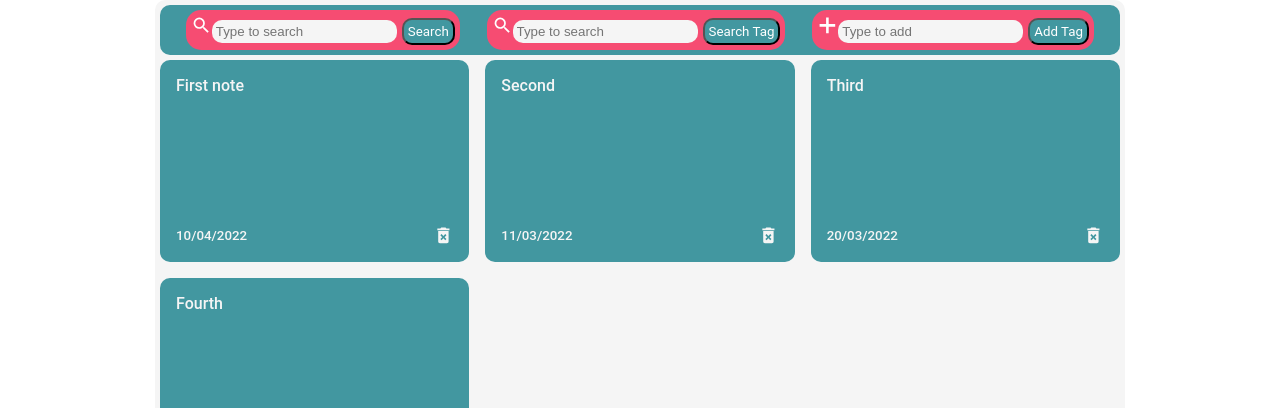
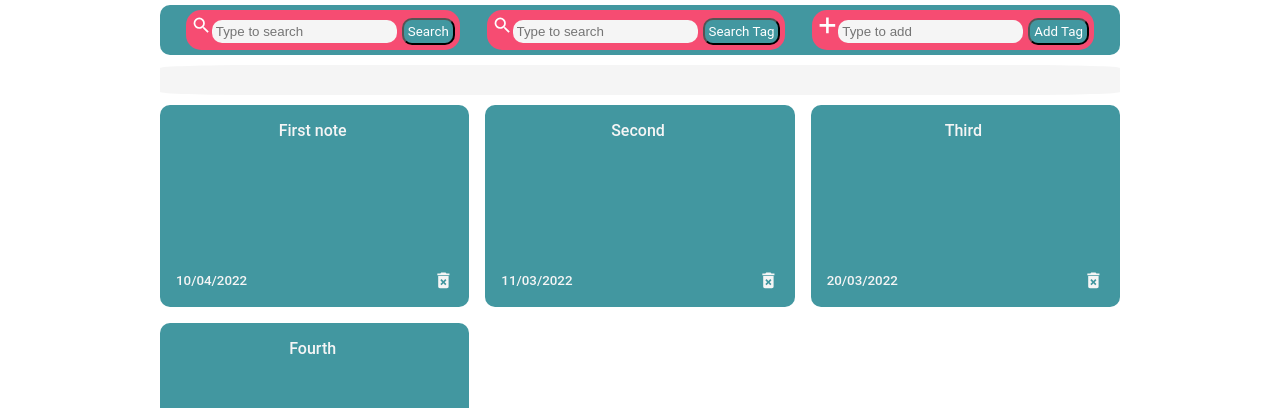
Before and after one commit to Mahdi-HuelQA/Context-Notes-App, a React (Create React App) app: page /info in a window 1280 px wide. Shown: the top 408 px of the page. Built offline with nearby package versions, Linux system fonts and the light colour scheme; no server answers.

Commit message:
keyframe added with quote

```diff
--- a/src/App.css
+++ b/src/App.css
@@ -2,7 +2,7 @@
   max-width: 960px;
   margin-right: auto;
   margin-left: auto;
-  background-color: whitesmoke;
+  background-color: white;
   padding: 5px;
   border-radius: 10px;
 }
--- a/src/App.js
+++ b/src/App.js
@@ -9,6 +9,7 @@ import Profile from './Components/Authentication/Profile/Profile';
 import { useAuth0 } from '@auth0/auth0-react';
 import LogInButton from './Components/Authentication/LogIn/LogIn';
 import LogOutButton from './Components/Authentication/LogOut/LogOut';
+import Quotes from './Components/Quotes/Quotes';
 // import Nav from './Components/Nav/Nav';
 
 const App = () => {
@@ -94,15 +95,7 @@ const App = () => {
 
   // add user name to data objectFit: done above in add note
 
-  //fetch Quotes
 
-  async function fetchText() {
-    let response = await fetch('https://type.fit/api/quotes');
-    let data = await response.text();
-    console.log(data);
-}
-
-fetchText()
 
 
   console.log('tags list is  ' + tagsList);
@@ -117,6 +110,7 @@ fetchText()
         searchFilter={searchFilter}
         updateTagsList={updateTagsList}
       />
+      <Quotes/>
       <NotesList
         notes={searchToggle ? search : notes}
         handleAddNote={addNote}
--- /dev/null
+++ b/src/Components/Quotes/Quotes.css
@@ -0,0 +1,61 @@
+#container {
+  width: 960px;
+  overflow: hidden;
+  margin: 10px auto;
+  background-color: whitesmoke;
+  border-radius: 10%;
+  height: 30px;
+  font-style: italic;
+  font-weight: 400;
+  text-shadow:2px;
+
+}
+
+/*header*/
+header {
+  width: 800px;
+  /* margin: 40px auto; */
+
+}
+
+/* header h1 {
+  text-align: center;
+  font: 100 60px/1.5 Helvetica, Verdana, sans-serif;
+}
+
+header p {
+  font: 100 15px/1.5 Helvetica, Verdana, sans-serif;
+  text-align: justify;
+} */
+
+/*photobanner*/
+
+.photobanner {
+  /* height: 233px; */
+  width: 3550px;
+  overflow: hidden;
+}
+
+span {
+  display: inline-block;
+  text-align: center;
+  overflow: hidden;
+}
+
+/*keyframe animations*/
+.first {
+  animation: bannermove 7.5s ease-in-out infinite;
+}
+
+.second {
+  animation:  5.5s ;
+}
+
+@keyframes bannermove {
+  0% {
+    margin-left: 700px;
+  }
+  100% {
+    margin-left: -425px;
+  }
+}
--- /dev/null
+++ b/src/Components/Quotes/Quotes.js
@@ -0,0 +1,41 @@
+import React from 'react';
+import { useState } from 'react';
+import './Quotes.css';
+
+const Quotes = () => {
+  const [quote, setQuote] = useState([]);
+  const [num, setNum] = useState(2);
+
+  //fetch Quotes
+const calc = () => {
+ return setNum( Math.floor(Math.random() * 100) + 1)
+ }
+
+//  calc()
+//breaks app
+  async function fetchText() {
+
+    let response = await fetch('https://type.fit/api/quotes');
+    let data = await response.json();
+    setQuote(data[num]);
+    console.log(data[3].text);
+  }
+
+  fetchText();
+
+  return (
+    <div id='container'>
+      {/* <header>
+    <h1>Animated Photo Banner</h1>
+    <p>Lorem ipsum dolor...</p>
+  </header> */}
+
+      <div class='photobanner'>
+        <span class='first'>{quote.text} </span>
+
+      </div>
+    </div>
+  );
+};
+
+export default Quotes;
```
